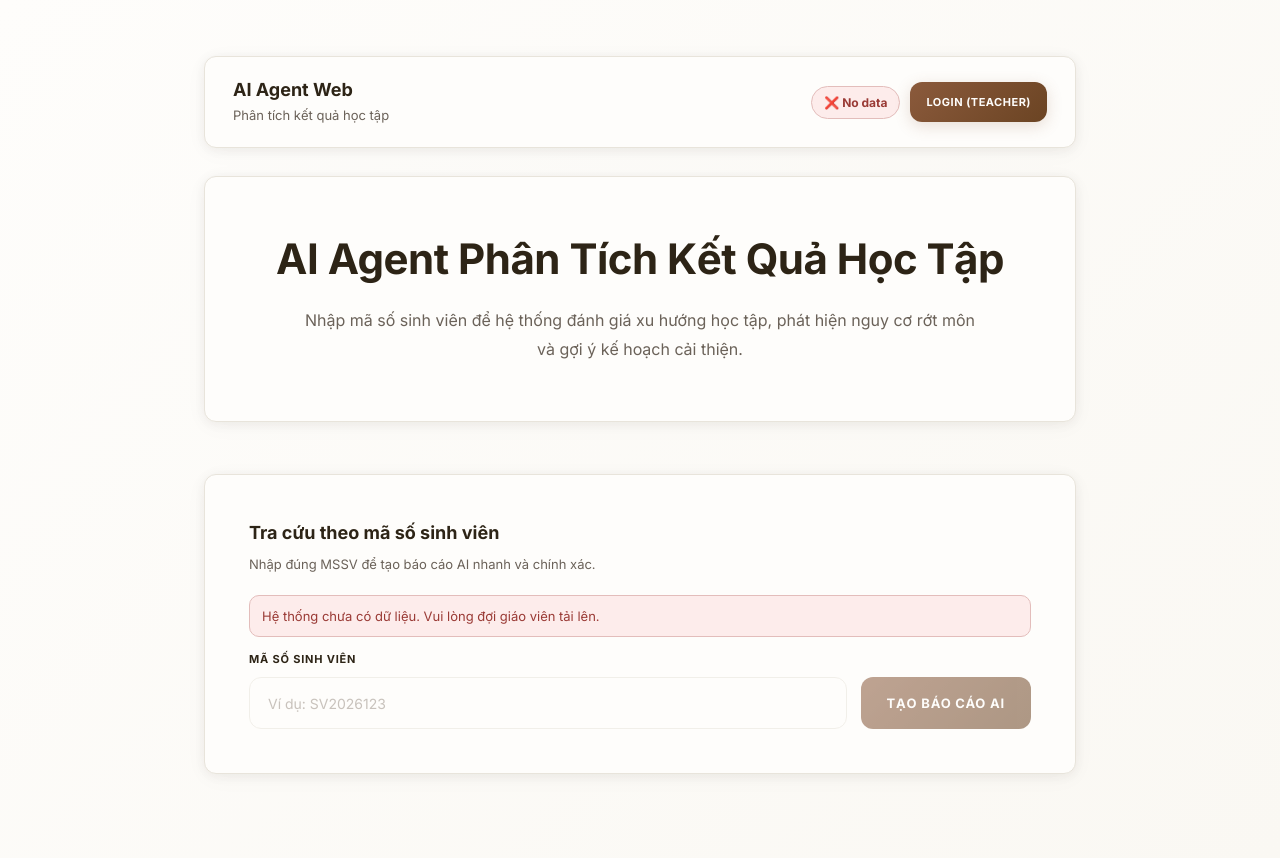
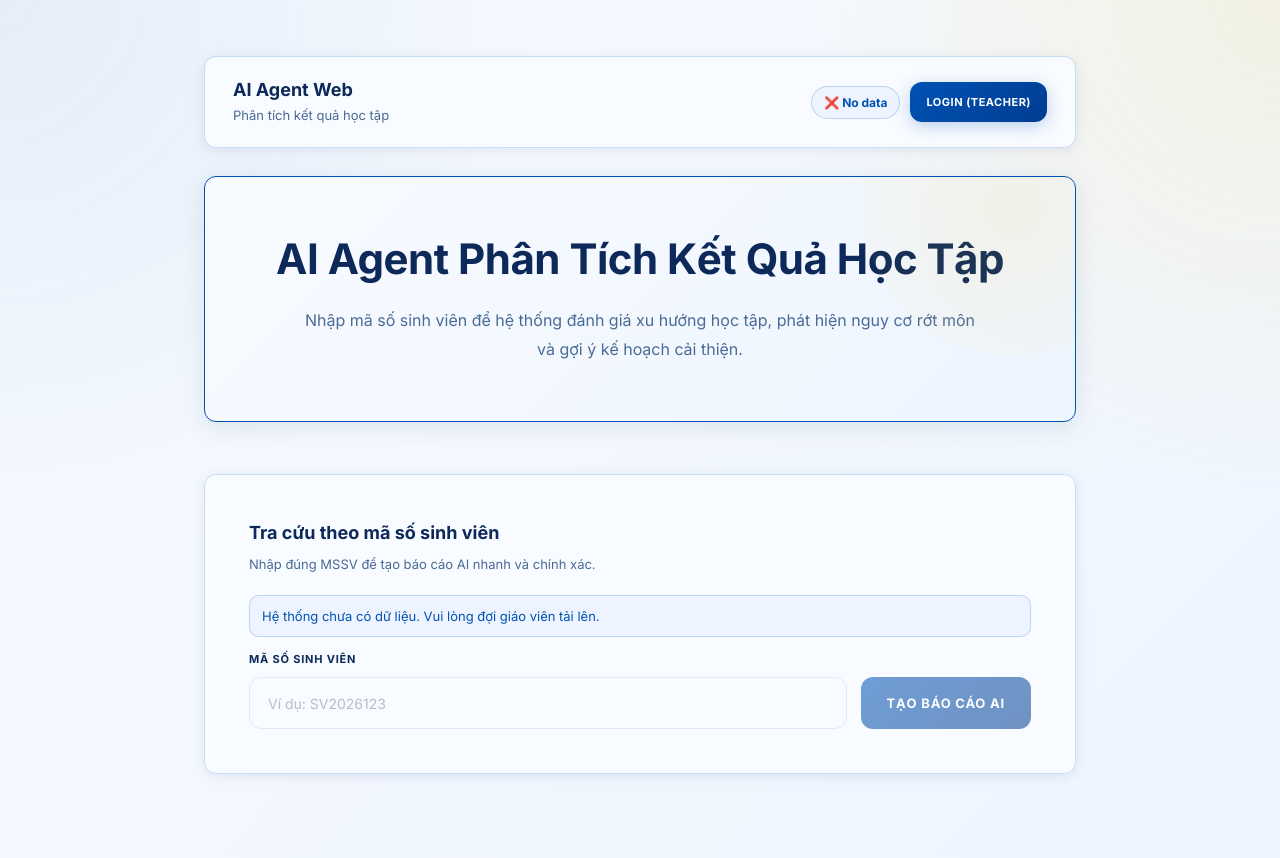
Before and after one commit to ThangTM-2K4/AI_Agent, a FastAPI app: page / in a window 1280 px wide. Run offline with FastAPI, Linux system fonts and the light colour scheme.

Commit message:
feat: redesign form to match Tây Nguyên University color scheme
Update color scheme and enhance design to match university branding

Co-authored-by: Trần Minh Thắng <231559008+ThangTM-2K4@users.noreply.github.com>

```diff
--- a/app/templates/index.html
+++ b/app/templates/index.html
@@ -9,16 +9,18 @@
     <link href="https://fonts.googleapis.com/css2?family=Inter:wght@400;500;600;700&display=swap" rel="stylesheet">
     <style>
         :root {
-            --bg-primary: #fefdfb;
-            --bg-secondary: #faf8f3;
-            --bg-tertiary: #f5f3ed;
-            --text-primary: #2d2416;
-            --text-secondary: #6b6259;
-            --text-tertiary: #9d9389;
-            --border: #e8e4db;
-            --accent: #8b5a3c;
-            --accent-light: #d4c5b9;
-            --accent-pale: #f5eee6;
+            --bg-primary: #f8fbff;
+            --bg-secondary: #eef5ff;
+            --bg-tertiary: #e6f0ff;
+            --text-primary: #0d2959;
+            --text-secondary: #4a6b96;
+            --text-tertiary: #7d8fa5;
+            --border: #c8ddf5;
+            --accent: #0052b4;
+            --accent-light: #6fa3e8;
+            --accent-pale: #e8f1ff;
+            --gold: #f3c41f;
+            --gold-dark: #d4a908;
             --radius: 12px;
         }
 
@@ -30,7 +32,10 @@
 
         html, body {
             font-family: 'Inter', -apple-system, BlinkMacSystemFont, 'Segoe UI', sans-serif;
-            background: linear-gradient(135deg, var(--bg-primary) 0%, var(--bg-secondary) 100%);
+            background:
+                radial-gradient(circle at top left, rgba(0, 82, 180, 0.08), transparent 35%),
+                radial-gradient(circle at top right, rgba(243, 196, 31, 0.12), transparent 32%),
+                linear-gradient(135deg, var(--bg-primary) 0%, var(--bg-secondary) 100%);
             color: var(--text-primary);
             line-height: 1.6;
             min-height: 100vh;
@@ -48,12 +53,12 @@
             padding: 44px;
             margin-bottom: 28px;
             border: 1px solid var(--border);
-            box-shadow: 0 2px 12px rgba(45, 36, 22, 0.06), 0 4px 24px rgba(45, 36, 22, 0.03);
+            box-shadow: 0 2px 12px rgba(13, 41, 89, 0.06), 0 4px 24px rgba(13, 41, 89, 0.03);
             transition: all 0.4s cubic-bezier(0.23, 1, 0.320, 1);
         }
 
         .panel:hover {
-            box-shadow: 0 8px 24px rgba(45, 36, 22, 0.12), 0 12px 36px rgba(45, 36, 22, 0.06);
+            box-shadow: 0 8px 24px rgba(13, 41, 89, 0.12), 0 12px 36px rgba(13, 41, 89, 0.06);
             transform: translateY(-2px);
         }
 
@@ -61,10 +66,24 @@
             text-align: center;
             margin-bottom: 52px;
             padding: 56px 44px;
-            background: var(--bg-primary);
+            background: linear-gradient(135deg, var(--bg-primary) 0%, var(--bg-secondary) 100%);
             border-radius: var(--radius);
-            border: 1px solid var(--border);
-            box-shadow: 0 2px 12px rgba(45, 36, 22, 0.06), 0 4px 24px rgba(45, 36, 22, 0.03);
+            border: 1.5px solid var(--accent);
+            position: relative;
+            overflow: hidden;
+            box-shadow: 0 4px 24px rgba(0, 82, 180, 0.1), 0 8px 32px rgba(243, 196, 31, 0.05);
+        }
+
+        .hero::before {
+            content: '';
+            position: absolute;
+            top: -50%;
+            right: -10%;
+            width: 300px;
+            height: 300px;
+            background: radial-gradient(circle, rgba(243, 196, 31, 0.1), transparent);
+            border-radius: 50%;
+            pointer-events: none;
         }
 
         .hero h1 {
@@ -122,8 +141,14 @@
         }
 
         .logout-btn {
-            background: linear-gradient(135deg, #6b6259 0%, #3f382f 100%);
-            box-shadow: 0 3px 10px rgba(63, 56, 47, 0.2);
+            background: linear-gradient(135deg, var(--gold) 0%, var(--gold-dark) 100%);
+            color: #0d2959;
+            box-shadow: 0 3px 10px rgba(243, 196, 31, 0.3);
+        }
+
+        .logout-btn:hover {
+            background: linear-gradient(135deg, #fad640 0%, #c9920e 100%);
+            box-shadow: 0 8px 20px rgba(243, 196, 31, 0.4);
         }
 
         .teacher-box {
@@ -138,9 +163,9 @@
         .data-badge {
             display: inline-flex;
             align-items: center;
-            border: 1px solid #e3bdbb;
-            background: #fdeceb;
-            color: #9a3a35;
+            border: 1px solid rgba(0, 82, 180, 0.2);
+            background: rgba(232, 241, 255, 0.7);
+            color: var(--accent);
             border-radius: 999px;
             padding: 6px 12px;
             font-size: 12px;
@@ -148,17 +173,17 @@
         }
 
         .data-badge.loaded {
-            border-color: #b9d9c8;
-            background: #eaf8f0;
-            color: #1e6a43;
+            border-color: rgba(243, 196, 31, 0.3);
+            background: rgba(243, 196, 31, 0.12);
+            color: var(--gold-dark);
         }
 
         .data-message {
             margin-bottom: 14px;
             font-size: 13px;
-            border: 1px solid #e3bdbb;
-            background: #fdeceb;
-            color: #9a3a35;
+            border: 1px solid rgba(0, 82, 180, 0.2);
+            background: rgba(232, 241, 255, 0.6);
+            color: var(--accent);
             padding: 10px 12px;
             border-radius: 10px;
         }
@@ -269,8 +294,8 @@
         }
 
         button {
-            background: linear-gradient(135deg, var(--accent) 0%, #6b4423 100%);
-            color: #fefdfb;
+            background: linear-gradient(135deg, var(--accent) 0%, #003d92 100%);
+            color: #ffffff;
             border: none;
             padding: 16px 36px;
             border-radius: var(--radius);
@@ -281,18 +306,18 @@
             font-family: 'Inter', sans-serif;
             text-transform: uppercase;
             letter-spacing: 0.8px;
-            box-shadow: 0 4px 16px rgba(139, 90, 60, 0.2);
+            box-shadow: 0 4px 16px rgba(0, 82, 180, 0.25);
         }
 
         button:hover {
             transform: translateY(-3px);
-            box-shadow: 0 12px 28px rgba(139, 90, 60, 0.35);
-            background: linear-gradient(135deg, #9d6547 0%, #754528 100%);
+            box-shadow: 0 12px 28px rgba(0, 82, 180, 0.35);
+            background: linear-gradient(135deg, #0066d0 0%, #005aaa 100%);
         }
 
         button:active {
             transform: translateY(-1px);
-            box-shadow: 0 4px 16px rgba(139, 90, 60, 0.2);
+            box-shadow: 0 4px 16px rgba(0, 82, 180, 0.25);
         }
 
         button:disabled,
@@ -423,16 +448,16 @@
         }
 
         .result .loading {
-            background: linear-gradient(135deg, var(--accent-pale) 0%, #f0ead8 100%);
+            background: linear-gradient(135deg, var(--accent-pale) 0%, rgba(243, 196, 31, 0.08) 100%);
             color: var(--accent);
             border-color: var(--accent-light);
             font-weight: 500;
         }
 
         .result .error {
-            background: linear-gradient(135deg, #fce8e6 0%, #fbdcd9 100%);
-            color: #a53c38;
-            border-color: #f4a79f;
+            background: linear-gradient(135deg, rgba(255, 82, 82, 0.08) 0%, rgba(255, 82, 82, 0.04) 100%);
+            color: #c33333;
+            border-color: rgba(255, 82, 82, 0.2);
             font-weight: 500;
         }
 
@@ -450,7 +475,7 @@
         }
 
         .ai-report {
-            background: linear-gradient(135deg, var(--bg-tertiary) 0%, var(--accent-pale) 100%);
+            background: linear-gradient(135deg, var(--bg-tertiary) 0%, rgba(243, 196, 31, 0.05) 100%);
             border-left: 5px solid var(--accent);
             padding: 24px;
             border-radius: var(--radius);
@@ -461,7 +486,7 @@
             max-height: 480px;
             overflow-y: auto;
             border: 1px solid var(--border);
-            box-shadow: inset 0 1px 3px rgba(45, 36, 22, 0.04);
+            box-shadow: 0 4px 16px rgba(0, 82, 180, 0.06), inset 0 1px 3px rgba(13, 41, 89, 0.04);
             font-weight: 400;
         }
 
```
